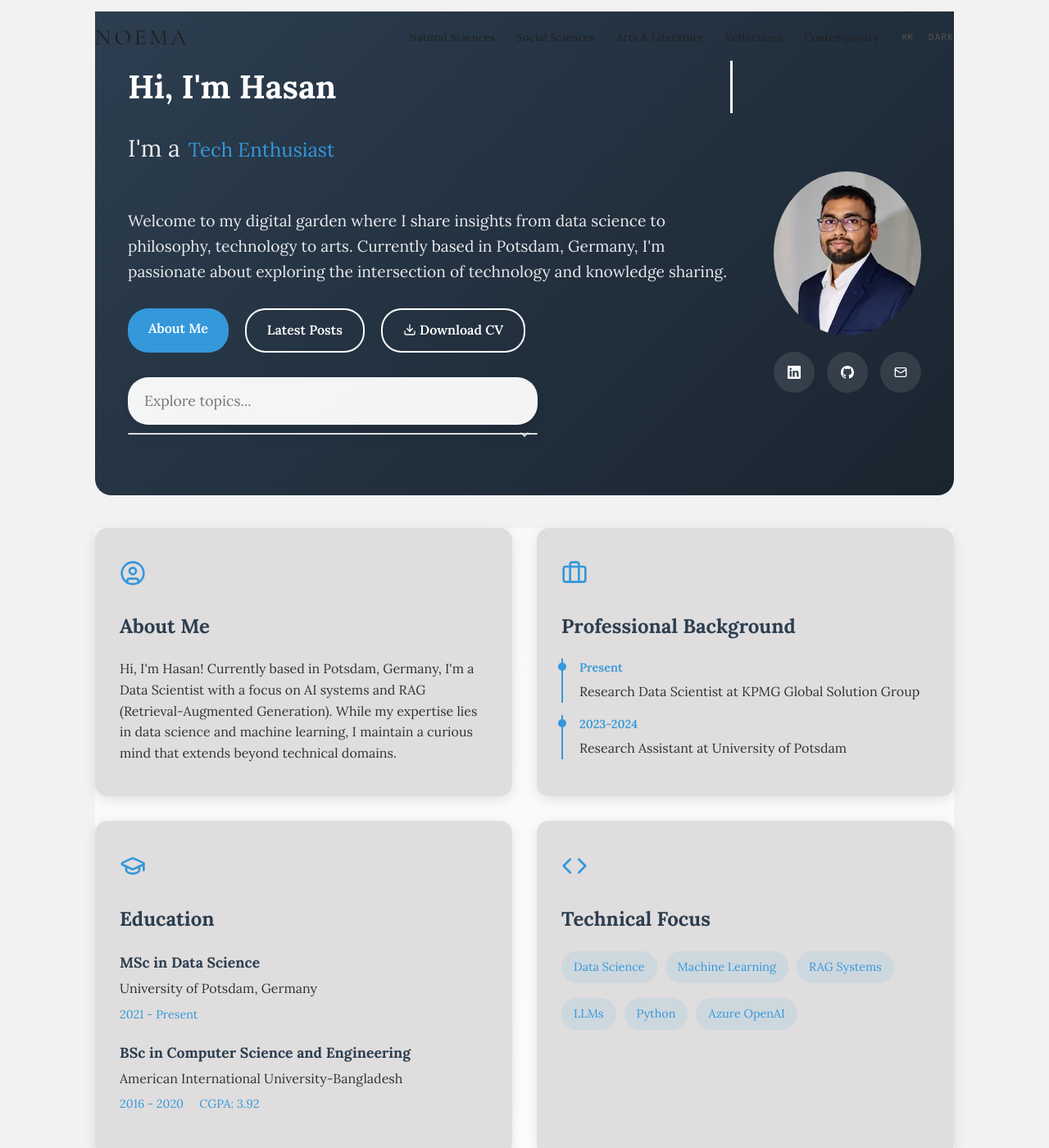
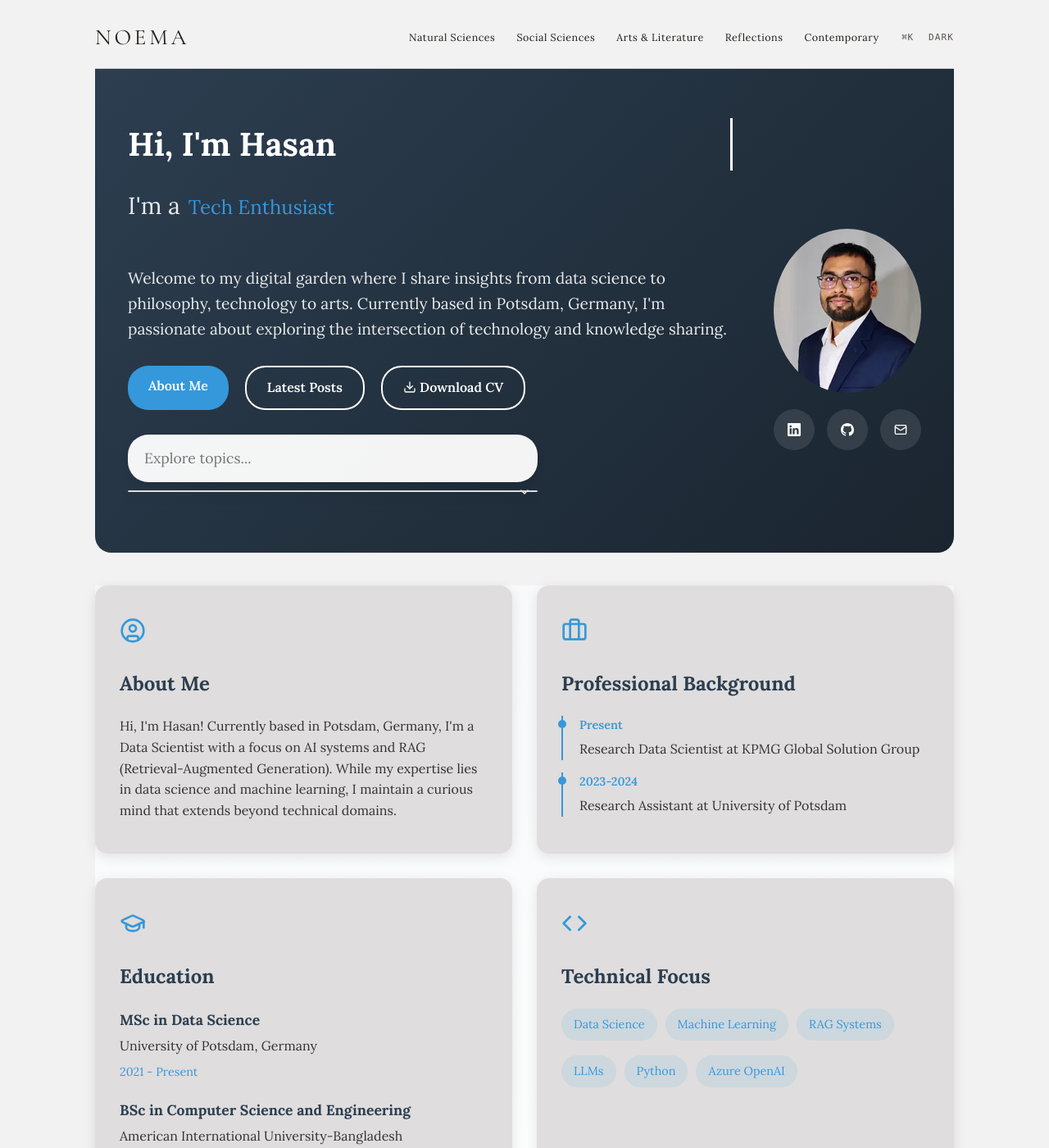
Before and after one commit to hhshanto/hhshanto.github.io, a Jekyll site: the page built from index.html, in a window 1280 px wide and 1400 px high. Shown: the whole window at 82% size. Built offline with Jekyll 4.4.1, drawn with Linux system fonts in a browser that asks for light colours.

Commit message:
Make the masthead sticky; stop the home hero covering it
Two fixes to the same symptom, one of which was the actual cause.

_hero.scss opens with `margin-top: -70px` — exactly $header-height —
to tuck the hero under the old *fixed* header. The masthead is in
normal flow, so that pull dragged the dark hero card up over the bar
and the nav rendered dark-on-dark. It only affected the home page,
because that is the only page with a hero, which is why it did not show
up on the pages used for review. Zeroed in _shell.scss with the rest of
the migration bridge.

The masthead is now `position: sticky; top: 0`. Not in the handoff,
which does not mock scroll behaviour. It is opaque and full-bleed, so
content passes cleanly underneath even though its hairline is inset.

Anything that has to clear the bar reads --masthead-h rather than a
literal: scroll-padding-top on <html> now, covering :target, #fragment
loads and find-in-page, and the Phase 3 ToC rail's sticky offset later.

check-chrome.mjs grows six assertions: pinned at both widths, opaque at
both widths, the hero clearing the bar, and --masthead-h matching the
element's measured height. That last one immediately caught the values
I had guessed being 10px and 5px short. 23/23 pass.

Co-Authored-By: Claude Opus 5 (1M context) <noreply@anthropic.com>

```diff
--- a/_sass/_nav.scss
+++ b/_sass/_nav.scss
@@ -4,6 +4,13 @@
 // button, links hidden behind it), and the row opens out above $bp-md.
 
 .masthead {
+  position: sticky;
+  top: 0;
+  // Above the mobile nav panel (20) and any page content, below the search
+  // palette's scrim, which Phase 6 puts at 100.
+  z-index: 50;
+  // Must be opaque: content scrolls underneath. The background is full-bleed
+  // even though the hairline below it is inset.
   background: var(--color-bg);
 }
 
--- a/_sass/_reset.scss
+++ b/_sass/_reset.scss
@@ -9,6 +9,14 @@
 *::before,
 *::after {
   box-sizing: border-box;
+}
+
+html {
+  // The masthead is sticky, so an in-page anchor would otherwise land its
+  // target heading underneath it. Covers :target, jumping to a #fragment on
+  // load, and browser find-in-page — none of which the layout's click handler
+  // sees.
+  scroll-padding-top: calc(var(--masthead-h) + var(--space-3));
 }
 
 img,
--- a/_sass/_shell.scss
+++ b/_sass/_shell.scss
@@ -34,3 +34,12 @@ body {
   padding-inline: 0;
   max-width: none;
 }
+
+.hero-section {
+  // _hero.scss opens with `margin-top: -70px` — $header-height — to tuck the
+  // hero under the old *fixed* header. The masthead is in normal flow and now
+  // sticky, so that pull dragged the dark hero card up over it and the nav
+  // text landed dark-on-dark. Only visible on the home page, which is the only
+  // page with a hero.
+  margin-top: 0;
+}
--- a/_sass/_tokens.scss
+++ b/_sass/_tokens.scss
@@ -108,6 +108,13 @@ $content-max: 1160px;
   // viewport; see the two media queries below.
   --page-pad: 20px;
 
+  // Height of the sticky masthead. Anything that has to clear it reads this:
+  // scroll-padding-top for in-page anchors, and the post ToC rail's sticky
+  // offset in Phase 3. Verify with .tools/check-chrome.mjs after changing the
+  // masthead's padding or type sizes — the assertion there compares this token
+  // against the element's measured height.
+  --masthead-h: 73px;
+
   // ── Radius ───────────────────────────────────────────────────────────────
   --radius-sm: 2px;
   --radius-md: 4px;
@@ -127,7 +134,10 @@ $content-max: 1160px;
 }
 
 @media (min-width: $bp-md) {
-  :root { --page-pad: 40px; }
+  :root {
+    --page-pad: 40px;
+    --masthead-h: 84px;
+  }
 }
 
 @media (min-width: $bp-lg) {
```
Also changed, not shown: design/IMPLEMENTATION.md (+14 -0 lines), .tools/check-chrome.mjs.
